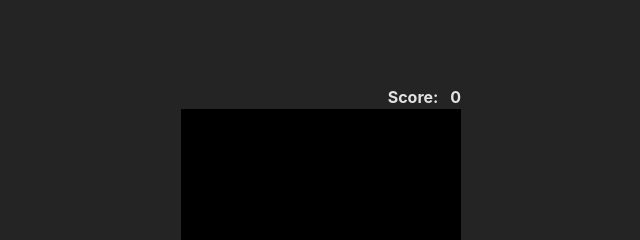
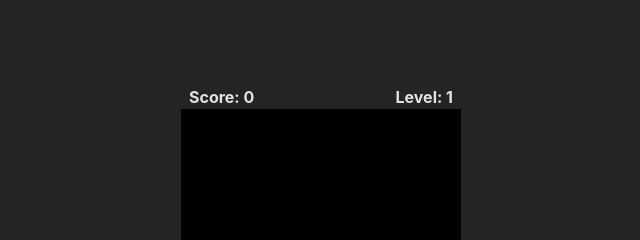
Before and after one commit to WarioNeila86/tetris-js, a website built with Vite: page index.html in a window 1280 px wide. Shown: the top 240 px of the page, 319-959 px from the left. Built offline with nearby package versions, Linux system fonts and the light colour scheme.

Commit message:
implement level progression increasing piece drop speed with higher levels

```diff
--- a/index.html
+++ b/index.html
@@ -9,8 +9,13 @@
 
   <body>
     <div id="app">
-      <div id="score-section">
-        <strong>Score: <span id="score-text">0</span></strong>
+      <div id="score-level-section">
+        <div id="score">
+          <strong>Score: <span id="score-text"></span></strong>
+        </div>
+        <div id="level">
+          <strong>Level: <span id="level-text"></span></strong>
+        </div>
       </div>
       <canvas id="board"></canvas>
     </div>
--- a/main.js
+++ b/main.js
@@ -6,6 +6,7 @@ import { ARROW_KEYS, BLOCK_SIZE, BOARD_HEIGHT, BOARD_WIDTH, PIECES } from "./con
 const canvas = document.querySelector("#board");
 const context = canvas.getContext("2d");
 const $score = document.getElementById("score-text");
+const $level = document.getElementById("level-text");
 
 canvas.width = BLOCK_SIZE * BOARD_WIDTH;
 canvas.height = BLOCK_SIZE * BOARD_HEIGHT;
@@ -13,6 +14,7 @@ canvas.height = BLOCK_SIZE * BOARD_HEIGHT;
 context.scale(BLOCK_SIZE, BLOCK_SIZE);
 
 let score = 0;
+let level = 1;
 
 // 2. Create board
 
@@ -121,6 +123,10 @@ function removeRows(board) {
     board.unshift(newRow);
     // Update score
     score += 10;
+    // Update difficulty
+    if (score % 50 === 0) {
+      level++;
+    }
   });
 }
 
@@ -134,7 +140,8 @@ function update(time = 0) {
   lastTime = time;
 
   dropCounter += deltaTime;
-  if (dropCounter > 1000) {
+  let dropInterval = 1000;
+  if (dropCounter > dropInterval) {
     piece.position.y++;
     if (checkCollision(piece, board)) {
       piece.position.y--;
@@ -142,6 +149,7 @@ function update(time = 0) {
       removeRows(board);
     }
     dropCounter = 0;
+    dropInterval /= level;
   }
 
   draw();
@@ -171,6 +179,7 @@ function draw() {
   });
 
   $score.innerText = score;
+  $level.innerText = level;
 }
 
 update();
--- a/style.css
+++ b/style.css
@@ -21,10 +21,12 @@ body {
   height: 100vh;
 }
 
-#score-section {
-  text-align: right;
+#score {
+  float: left;
+  margin-left: 0.5em;
 }
 
-#score-text {
-  margin-left: 0.5em;
+#level {
+  float: right;
+  margin-right: 0.5em;
 }
```
Also changed, not shown: README.md.
